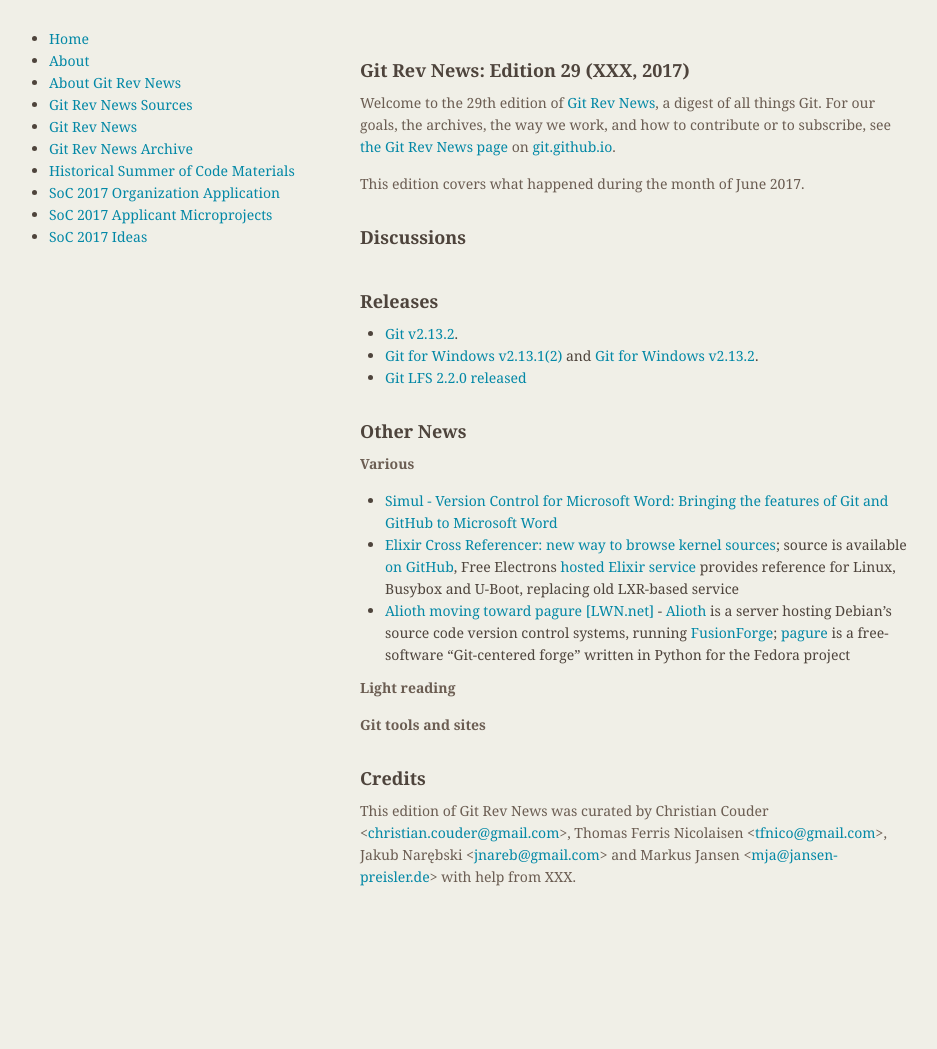
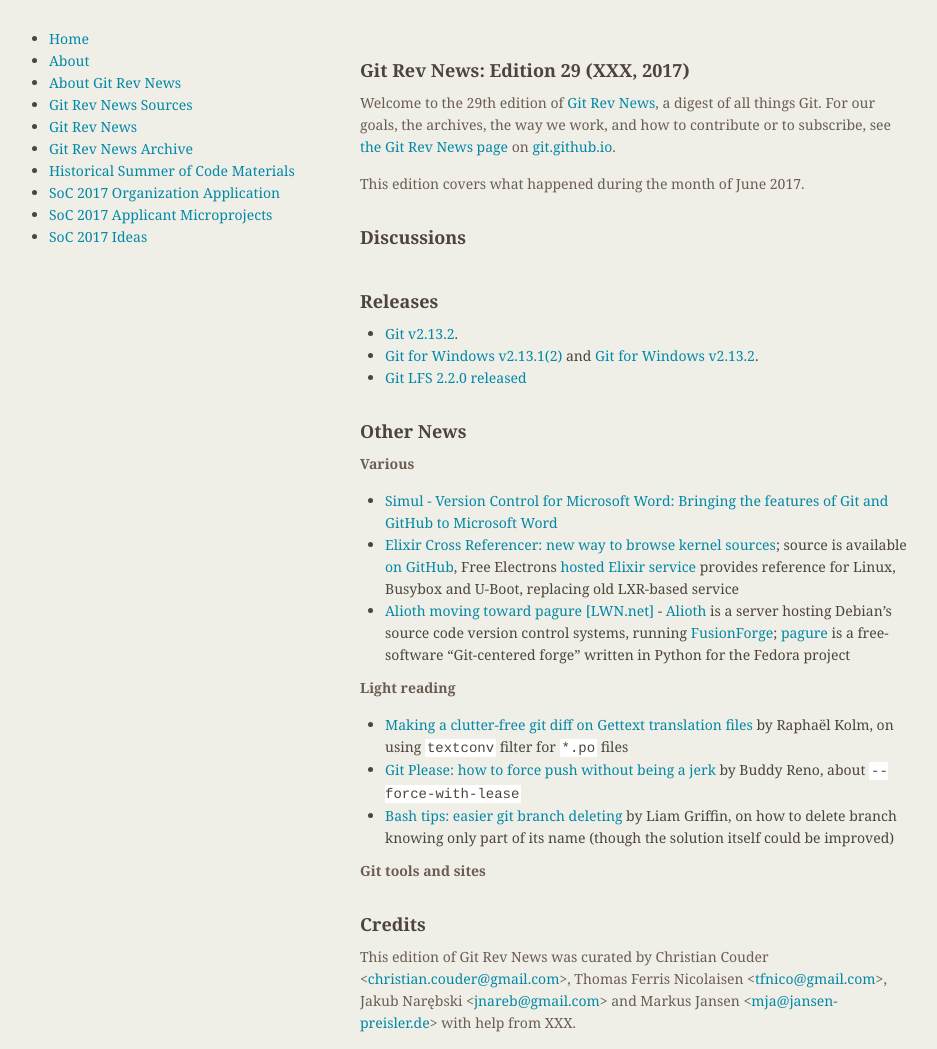
Before and after one commit to git/git.github.io, a Jekyll site: the page built from rev_news/drafts/edition-29.md, in a window 1280 px wide. Shown: the whole page, without its empty margins (174-1111 px from the left). Built offline with Jekyll 4.4.1, drawn with Linux system fonts in a browser that asks for light colours; before the commit the page ends 903 px from its top, so only the background shows below that.

Commit message:
rn-29: add a few links in "Light reading" subsection

```diff
--- a/rev_news/drafts/edition-29.md
+++ b/rev_news/drafts/edition-29.md
@@ -49,6 +49,9 @@
 
 __Light reading__
 
+* [Making a clutter-free git diff on Gettext translation files](https://medium.com/@rkz_io/making-a-clutter-free-git-diff-on-gettext-translation-files-9c0c1bb1d8aa) by Raphaël Kolm, on using `textconv` filter for `*.po` files
+* [Git Please: how to force push without being a jerk](https://medium.freecodecamp.org/git-please-a182f28efeb5) by Buddy Reno, about `--force-with-lease`
+* [Bash tips: easier git branch deleting](https://medium.com/@Gryff/bash-tips-easier-git-branch-deleting-d93da0f0acec) by Liam Griffin, on how to delete branch knowing only part of its name (though the solution itself could be improved)
 
 __Git tools and sites__
 
```
